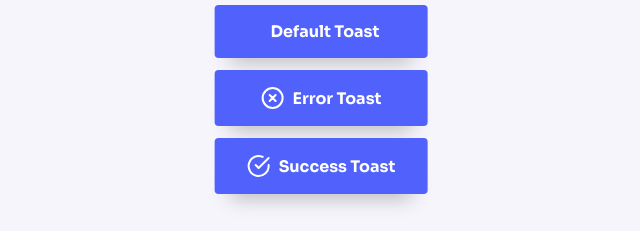
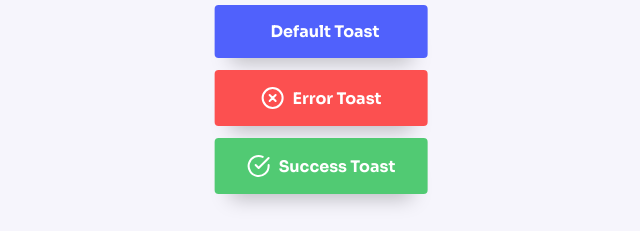
Before and after one commit to gabriel-O-C/MyContactsFE, a React (Create React App) app: page / in a window 1280 px wide. Shown: the part 566-797 px from the top of the page, without its empty margins (319-959 px from the left). Built offline with nearby package versions, Linux system fonts and the light colour scheme; no server answers.

Commit message:
feat: add ToastMessage variants

```diff
--- a/src/assets/styles/themes/default.js
+++ b/src/assets/styles/themes/default.js
@@ -17,6 +17,9 @@ export default {
       main: '#fc5050',
       dark: '#f63131',
     },
+    success: {
+      main: '#51CA73',
+    },
 
   },
 };
--- a/src/components/Toast/ToastMessage/index.js
+++ b/src/components/Toast/ToastMessage/index.js
@@ -11,7 +11,7 @@ import checkCircleIcon from '../../../assets/images/icons/check-circle.svg';
 
 export function ToastMessage({ text, type }) {
   return (
-    <Container>
+    <Container type={type}>
       {type === 'danger' && <img src={xCircleIcon} alt="X" />}
       {type === 'success' && <img src={checkCircleIcon} alt="check" />}
       <strong>{text}</strong>
--- a/src/components/Toast/ToastMessage/styles.js
+++ b/src/components/Toast/ToastMessage/styles.js
@@ -1,14 +1,24 @@
-import styled from 'styled-components';
+import styled, { css } from 'styled-components';
+
+const containerVariants = {
+
+  default: css`background: ${({ theme }) => theme.colors.primary.main};`,
+
+  success: css`background: ${({ theme }) => theme.colors.success.main};`,
+
+  danger: css` background: ${({ theme }) => theme.colors.danger.main};`,
+};
 
 export const Container = styled.div`
   align-items: center;
-  background: ${({ theme }) => theme.colors.primary.main};
   box-shadow: 0px 20px 20px -16px rgba(0, 0, 0, 0.25);
   border-radius: 4px;
   color: #fff;
   display: flex;
   justify-content: center;
   padding: 16px 32px;
+
+  ${({ type }) => containerVariants[type] || containerVariants.default}
 
   & + & {
     margin-top: 12px;
```
